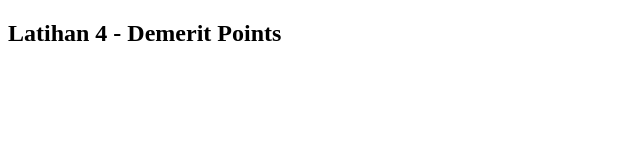
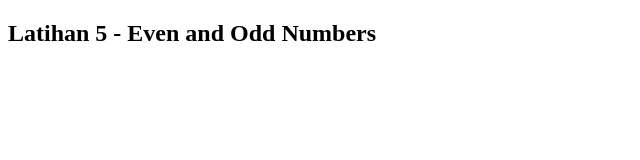
Before and after one commit to syuhadaprogramming/js-basics, a plain HTML site: page control-flow/for/index.html in a window 1280 px wide. Shown: the whole page, without its empty margins (0-640 px from the left). Drawn offline with Linux system fonts and the light colour scheme.

Commit message:
commit mesage

```diff
--- a/control-flow/for/index.html
+++ b/control-flow/for/index.html
@@ -9,6 +9,6 @@
     <h2>For</h2>
 
     <!-- My Script -->
-    <script src="js/latihan-empat.js"></script>
+    <script src="js/latihan-lima.js"></script>
 </body>
 </html>
--- a/control-flow/for/js/latihan-empat.js
+++ b/control-flow/for/js/latihan-empat.js
@@ -11,11 +11,11 @@ function checkSpeed(speed) {
   if (speed < speedLimit + kmPerPoints) {
     console.log("Ok");
   } else {
-    const point = Math.floor((speed - speedLimit) / kmPerPoints);
-    if (point >= 12) {
+    const points = Math.floor((speed - speedLimit) / kmPerPoints);
+    if (points >= 12) {
       console.log("License suspended");
     } else {
-      console.log("Point : ", point);
+      console.log("Points : ", points);
     }
   }
 }
--- /dev/null
+++ b/control-flow/for/js/latihan-lima.js
@@ -0,0 +1,17 @@
+// change judul index.html
+const judul = document.querySelector("h2");
+judul.innerHTML = "Latihan 5 - Even and Odd Numbers";
+
+function showNumber(number) {
+  for (let i = 0; i < number; i++) {
+    if (i % 2 == 0) {
+      console.log(i, "Even");
+    } else {
+      console.log(i, "Odd");
+    }
+  }
+}
+
+showNumber(13);
+
+const date1 = new Date(2018, 5, 15, 06, 50, 00, 00);
```
